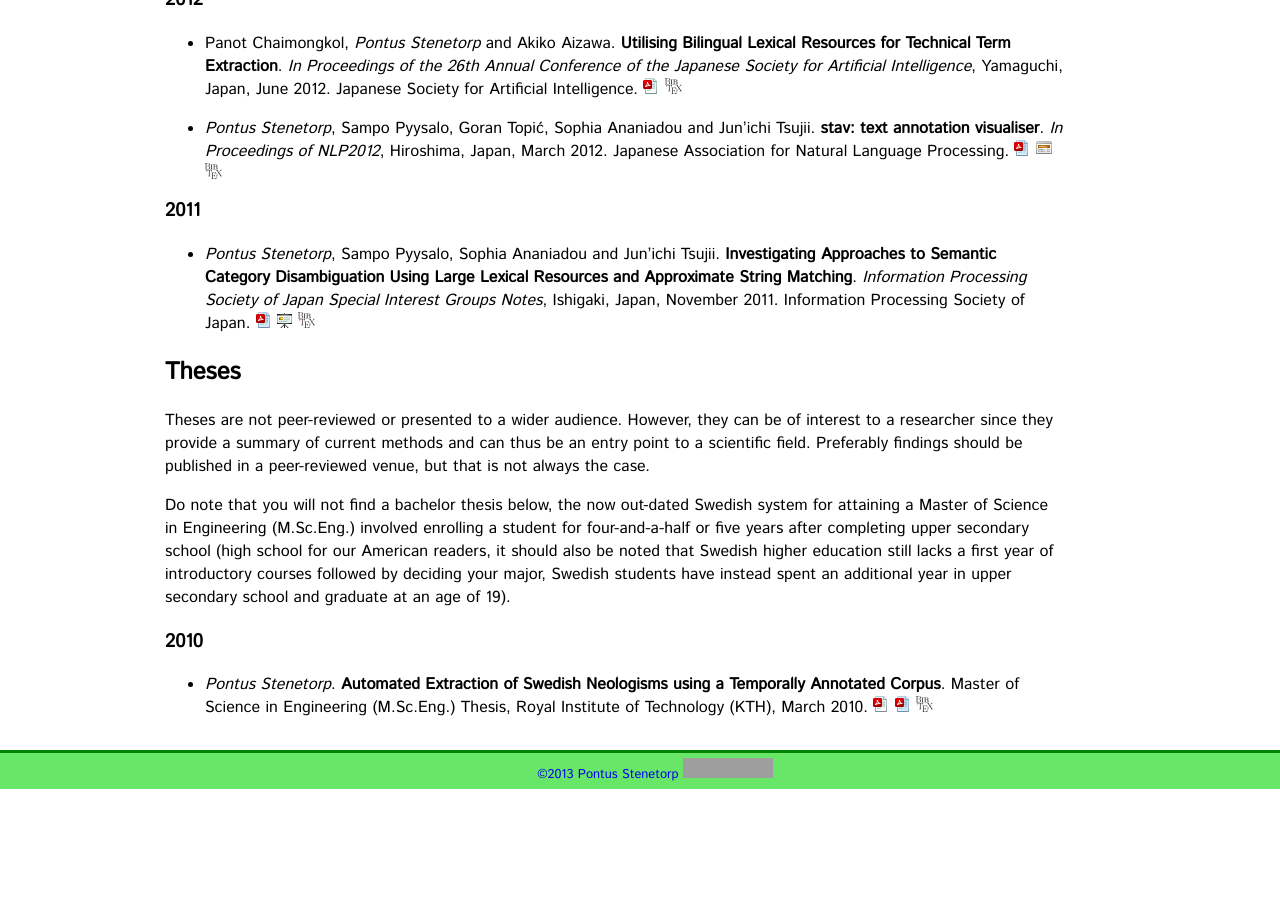
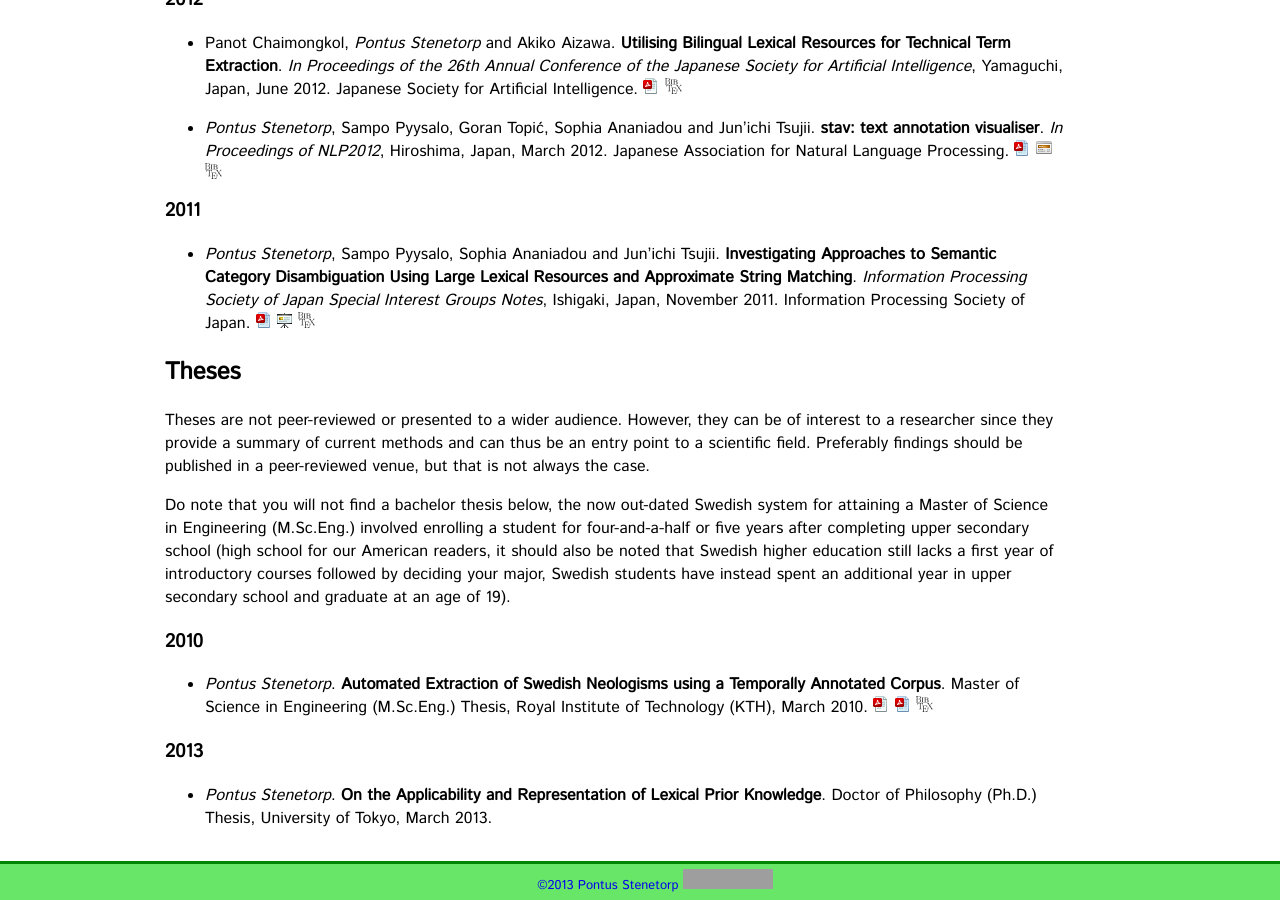
Before and after one commit to gbouchar/ninjin.github.io, a Jekyll site: the page built from publications.md, in a window 1280 px wide and 900 px high, scrolled down 1764 px. Built offline with Jekyll 4.4.1, drawn with Linux system fonts in a browser that asks for light colours; some web fonts are replaced; Markdown is read by kramdown in place of the engine named in the settings; before the commit the page ends 2553 px from its top, so only the background shows below that; grey boxes are pictures that could not be loaded.

Commit message:
Added first mention of Ph.D. thesis.

```diff
--- a/publications.md
+++ b/publications.md
@@ -203,6 +203,12 @@ at an age of 19).
     [![Local PDF][local_pdf_icon]][stenetorp2010automated_local]
     [![BibTeX][bibtex_icon]][stenetorp2010automated_bib]
 
+### 2013 ###
+
+* *Pontus Stenetorp*. **On the Applicability and Representation of Lexical
+    Prior Knowledge**. Doctor of Philosophy (Ph.D.) Thesis, University of
+    Tokyo, March 2013.
+
 <!-- Publication and BibTeX links -->
 [chaimongkol2012utilising]: https://kaigi.org/jsai/webprogram/2012/pdf/710.pdf
 [chaimongkol2012utilising_bib]: panot2012utilising.bib.txt
```
